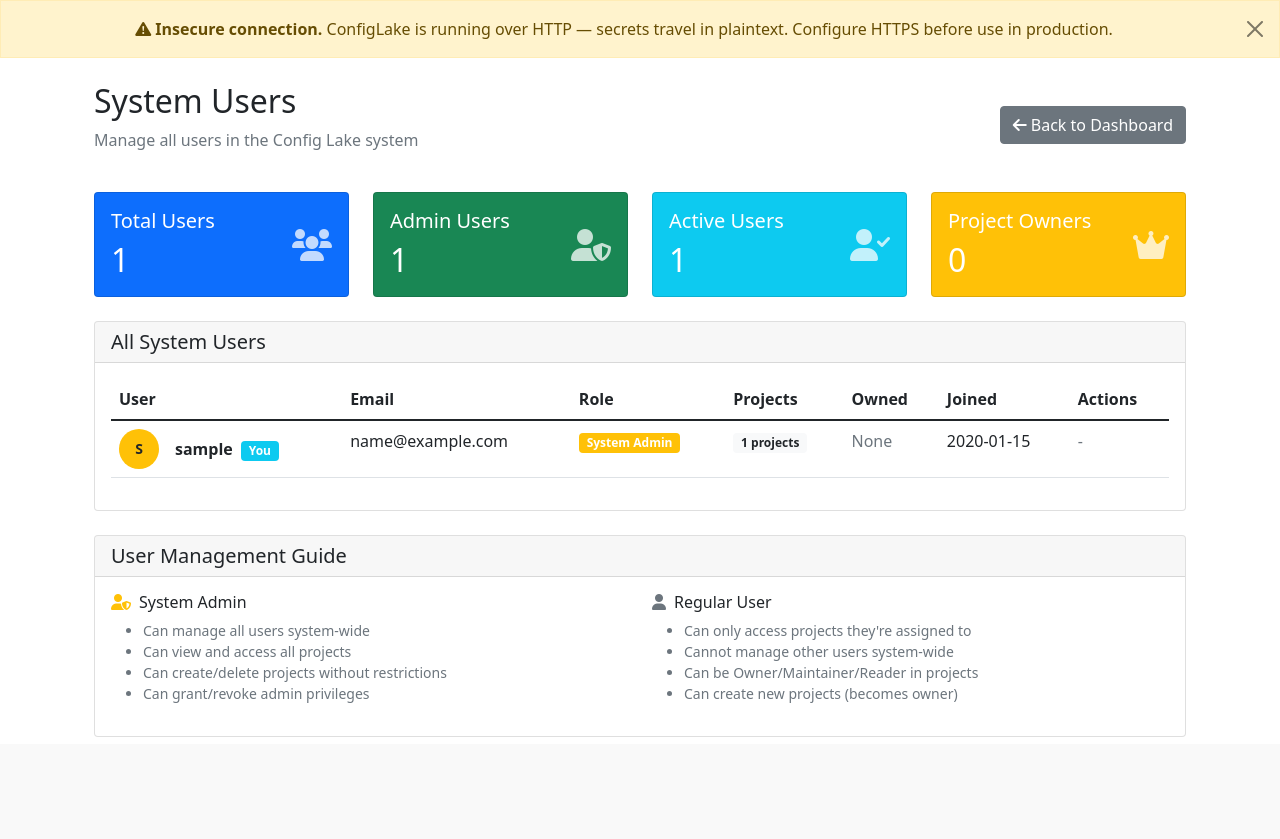
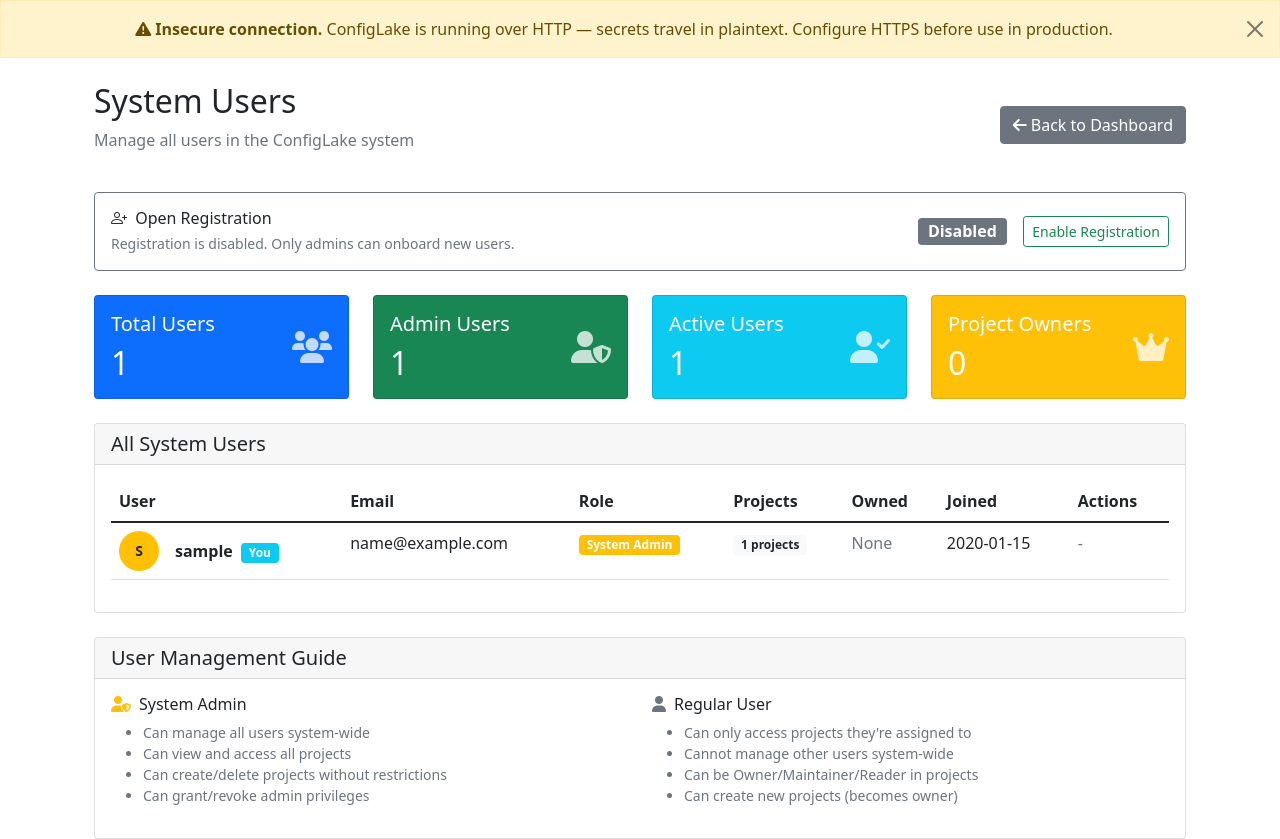
Before and after one commit to Govind-Deshmukh/configlake, a Flask app: page /admin/users in a window 1280 px wide. Shown: the part 56-895 px from the top of the page. Before the commit the page ends 793 px from the top, so only its background shows below. Run offline with Flask 3, Linux system fonts and the light colour scheme; a user stored in the database is signed in; tables that the repository leaves empty hold one stand-in row (values such as "Sample post"); parts of the project's set-up code (start-up, migrations or seed data) failed here and were passed over; some libraries are stand-ins or nearby versions.

Commit message:
feature : fix for disabling new user registrations and adding approval on registration

```diff
--- a/app/__init__.py
+++ b/app/__init__.py
@@ -114,13 +114,24 @@ def _auto_migrate(app):
     from sqlalchemy import inspect, text
     try:
         inspector = inspect(db.engine)
-        columns = [col['name'] for col in inspector.get_columns('environment')]
-        if 'key_is_wrapped' not in columns:
+
+        env_cols = [col['name'] for col in inspector.get_columns('environment')]
+        if 'key_is_wrapped' not in env_cols:
             with db.engine.connect() as conn:
                 conn.execute(text(
                     'ALTER TABLE environment ADD COLUMN key_is_wrapped BOOLEAN NOT NULL DEFAULT 0'
                 ))
                 conn.commit()
             app.logger.info("DB migration: added 'key_is_wrapped' column.")
+
+        user_cols = [col['name'] for col in inspector.get_columns('user')]
+        if 'is_approved' not in user_cols:
+            with db.engine.connect() as conn:
+                # Existing users (including admins) are approved retroactively.
+                conn.execute(text(
+                    'ALTER TABLE "user" ADD COLUMN is_approved BOOLEAN NOT NULL DEFAULT 1'
+                ))
+                conn.commit()
+            app.logger.info("DB migration: added 'is_approved' column.")
     except Exception:
         pass  # Table doesn't exist yet — db.create_all() just ran or will handle it
--- a/app/models/user.py
+++ b/app/models/user.py
@@ -9,6 +9,7 @@ class User(UserMixin, db.Model):
     email = db.Column(db.String(120), unique=True, nullable=False)
     password_hash = db.Column(db.String(255), nullable=False)
     is_admin = db.Column(db.Boolean, default=False)
+    is_approved = db.Column(db.Boolean, default=False)
     created_at = db.Column(db.DateTime, default=datetime.utcnow)
 
     project_users = db.relationship('ProjectUser', back_populates='user', cascade='all, delete-orphan')
--- a/app/routes/main.py
+++ b/app/routes/main.py
@@ -39,11 +39,12 @@ def admin_users():
         flash('Access denied. Admin privileges required.', 'error')
         return redirect(url_for('main.dashboard'))
 
-    users = User.query.all()
+    import os
+    pending_users = User.query.filter_by(is_approved=False).all()
+    approved_users = User.query.filter_by(is_approved=True).all()
 
-    # Get user statistics
     user_stats = []
-    for user in users:
+    for user in approved_users:
         project_count = ProjectUser.query.filter_by(user_id=user.id).count()
         owned_projects = ProjectUser.query.filter_by(user_id=user.id, role='owner').count()
         user_stats.append({
@@ -52,7 +53,52 @@ def admin_users():
             'owned_projects': owned_projects
         })
 
-    return render_template('admin/users.html', user_stats=user_stats)
+    registration_enabled = os.environ.get('REGISTRATION_ENABLED', 'false').lower() == 'true'
+    return render_template(
+        'admin/users.html',
+        user_stats=user_stats,
+        pending_users=pending_users,
+        registration_enabled=registration_enabled,
+    )
+
+@main_bp.route('/admin/users/<int:user_id>/approve', methods=['POST'])
+@login_required
+def approve_user(user_id):
+    if not current_user.is_admin:
+        return jsonify({'error': 'Admin privileges required'}), 403
+    user = User.query.get_or_404(user_id)
+    user.is_approved = True
+    db.session.commit()
+    flash(f"User '{user.username}' approved and can now log in.", 'success')
+    return redirect(url_for('main.admin_users'))
+
+
+@main_bp.route('/admin/users/<int:user_id>/reject', methods=['POST'])
+@login_required
+def reject_user(user_id):
+    if not current_user.is_admin:
+        return jsonify({'error': 'Admin privileges required'}), 403
+    user = User.query.get_or_404(user_id)
+    username = user.username
+    db.session.delete(user)
+    db.session.commit()
+    flash(f"User '{username}' rejected and removed.", 'warning')
+    return redirect(url_for('main.admin_users'))
+
+
+@main_bp.route('/admin/toggle-registration', methods=['POST'])
+@login_required
+def toggle_registration():
+    if not current_user.is_admin:
+        return jsonify({'error': 'Admin privileges required'}), 403
+    import os
+    current = os.environ.get('REGISTRATION_ENABLED', 'false').lower() == 'true'
+    new_value = 'false' if current else 'true'
+    os.environ['REGISTRATION_ENABLED'] = new_value
+    _update_env_file('REGISTRATION_ENABLED', new_value)
+    state = 'enabled' if new_value == 'true' else 'disabled'
+    return jsonify({'ok': True, 'registration_enabled': new_value == 'true', 'message': f'Registration {state}.'})
+
 
 @main_bp.route('/admin/users/<int:user_id>/toggle_admin', methods=['POST'])
 @login_required
--- a/app/templates/admin/users.html
+++ b/app/templates/admin/users.html
@@ -9,12 +9,85 @@
             <div class="d-flex justify-content-between align-items-center mb-4">
                 <div>
                     <h2>System Users</h2>
-                    <p class="text-muted">Manage all users in the Config Lake system</p>
+                    <p class="text-muted">Manage all users in the ConfigLake system</p>
                 </div>
                 <a href="{{ url_for('main.dashboard') }}" class="btn btn-secondary">
                     <i class="fas fa-arrow-left"></i> Back to Dashboard
                 </a>
             </div>
+
+            <!-- Registration Toggle -->
+            <div class="card mb-4 border-{% if registration_enabled %}warning{% else %}secondary{% endif %}">
+                <div class="card-body d-flex align-items-center justify-content-between">
+                    <div>
+                        <h6 class="mb-1 fw-semibold">
+                            <i class="bi bi-person-plus me-1"></i> Open Registration
+                        </h6>
+                        <p class="text-muted small mb-0">
+                            {% if registration_enabled %}
+                                Anyone who can reach this server can create an account. New accounts still require approval before they can log in.
+                            {% else %}
+                                Registration is disabled. Only admins can onboard new users.
+                            {% endif %}
+                        </p>
+                    </div>
+                    <div class="d-flex align-items-center gap-3">
+                        <span class="badge {% if registration_enabled %}bg-warning text-dark{% else %}bg-secondary{% endif %} fs-6">
+                            {% if registration_enabled %}Enabled{% else %}Disabled{% endif %}
+                        </span>
+                        <button class="btn btn-sm {% if registration_enabled %}btn-outline-danger{% else %}btn-outline-success{% endif %}"
+                                id="btn-toggle-registration">
+                            {% if registration_enabled %}Disable Registration{% else %}Enable Registration{% endif %}
+                        </button>
+                    </div>
+                </div>
+            </div>
+
+            <!-- Pending Approvals -->
+            {% if pending_users %}
+            <div class="card mb-4 border-warning">
+                <div class="card-header bg-warning bg-opacity-10 fw-semibold">
+                    <i class="bi bi-person-exclamation me-1"></i>
+                    Pending Approval ({{ pending_users|length }})
+                </div>
+                <div class="card-body p-0">
+                    <table class="table table-hover mb-0">
+                        <thead class="table-light">
+                            <tr>
+                                <th>User</th>
+                                <th>Email</th>
+                                <th>Registered</th>
+                                <th>Actions</th>
+                            </tr>
+                        </thead>
+                        <tbody>
+                            {% for user in pending_users %}
+                            <tr>
+                                <td><strong>{{ user.username }}</strong></td>
+                                <td>{{ user.email }}</td>
+                                <td><small class="text-muted">{{ user.created_at.strftime('%Y-%m-%d %H:%M') }}</small></td>
+                                <td>
+                                    <form method="POST" action="{{ url_for('main.approve_user', user_id=user.id) }}" class="d-inline">
+                                        <input type="hidden" name="csrf_token" value="{{ csrf_token() }}">
+                                        <button type="submit" class="btn btn-sm btn-success">
+                                            <i class="bi bi-check-lg"></i> Approve
+                                        </button>
+                                    </form>
+                                    <form method="POST" action="{{ url_for('main.reject_user', user_id=user.id) }}" class="d-inline ms-1">
+                                        <input type="hidden" name="csrf_token" value="{{ csrf_token() }}">
+                                        <button type="submit" class="btn btn-sm btn-outline-danger"
+                                                onclick="return confirm('Reject and delete {{ user.username }}?')">
+                                            <i class="bi bi-x-lg"></i> Reject
+                                        </button>
+                                    </form>
+                                </td>
+                            </tr>
+                            {% endfor %}
+                        </tbody>
+                    </table>
+                </div>
+            </div>
+            {% endif %}
 
             <!-- System Stats -->
             <div class="row mb-4">
@@ -234,6 +307,18 @@
 </div>
 
 <script>
+document.getElementById('btn-toggle-registration')?.addEventListener('click', async function () {
+    const csrfToken = document.querySelector('meta[name="csrf-token"]').content;
+    try {
+        const res  = await fetch('/admin/toggle-registration', {
+            method: 'POST', headers: { 'X-CSRFToken': csrfToken }
+        });
+        const data = await res.json();
+        if (res.ok) { location.reload(); }
+        else        { alert(data.error || 'Failed to toggle registration.'); }
+    } catch { alert('Network error.'); }
+});
+
 function deleteUser(userId, username, ownedProjects) {
     document.getElementById('deleteUsername').textContent = username;
     document.getElementById('deleteUserForm').action = "{{ url_for('main.delete_user', user_id=0) }}".replace('0', userId);
--- a/config.py
+++ b/config.py
@@ -30,6 +30,9 @@ class Config:
 
     WTF_CSRF_TIME_LIMIT = 3600  # 1 hour
 
+    # Registration is disabled by default — admin creates or approves users.
+    REGISTRATION_ENABLED = os.environ.get('REGISTRATION_ENABLED', 'false').lower() == 'true'
+
     # Master key for envelope encryption of per-environment keys.
     # Must be a valid Fernet key. Generate with: python -c "from cryptography.fernet import Fernet; print(Fernet.generate_key().decode())"
     # Store as an environment variable — never commit this value.
```
Also changed, not shown: app/routes/auth.py (+12 -9 lines), app/routes/setup.py (+4 -4 lines).
